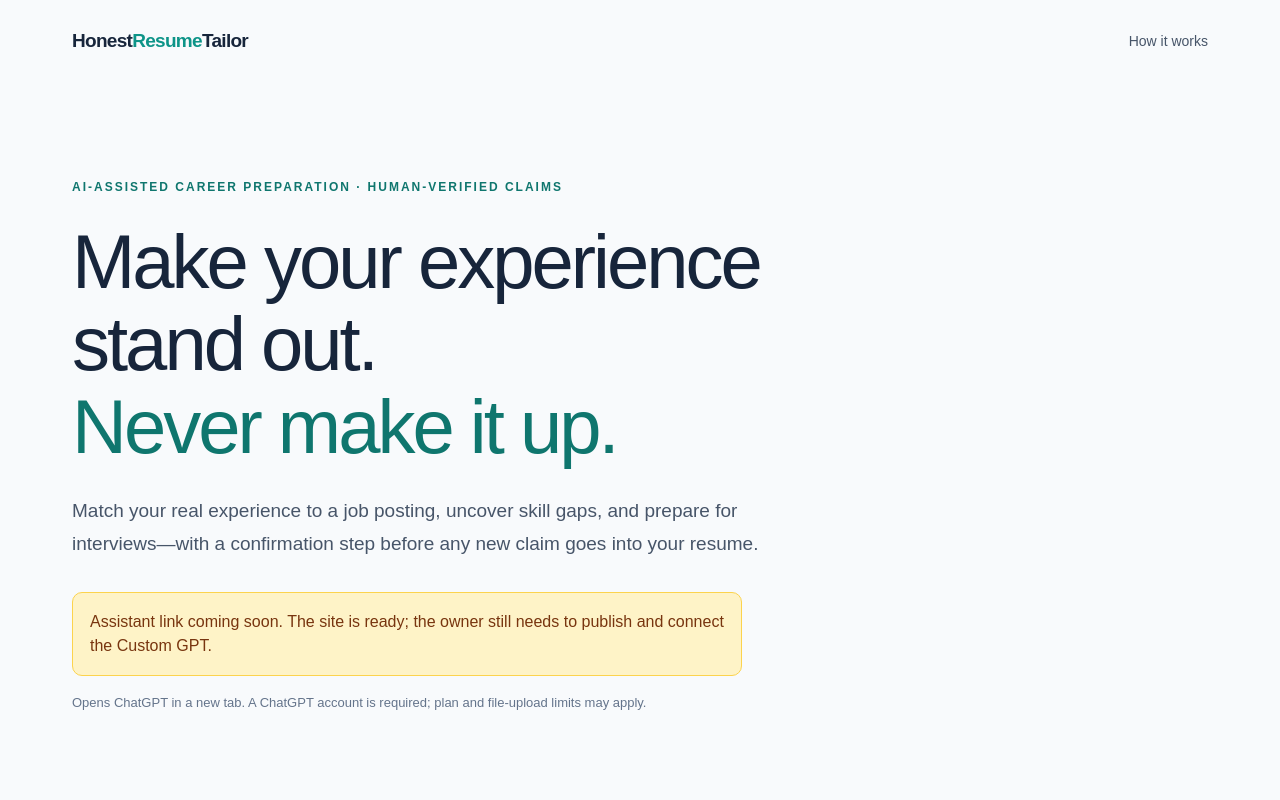
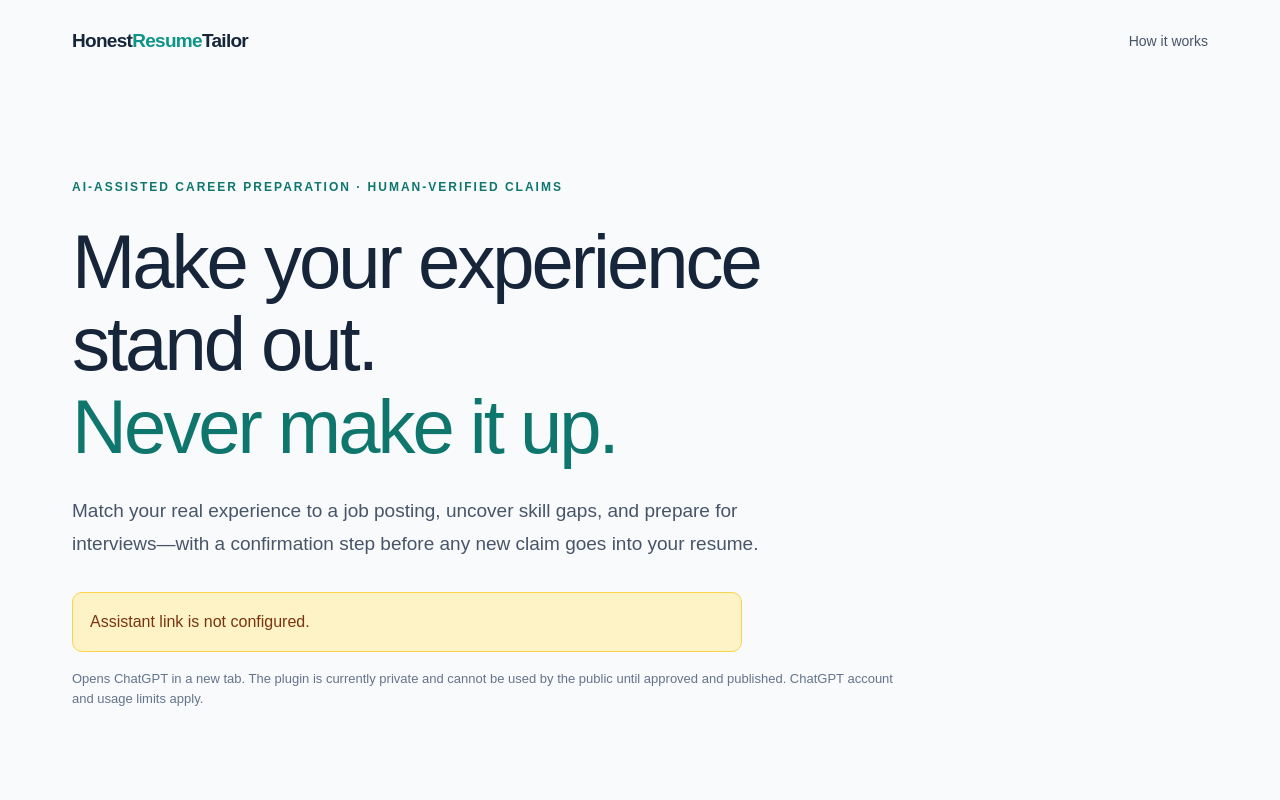
Before and after one commit to kmccar80/honest-resume-tailor, a Next.js app: page /honest-resume-tailor/ in a window 1280 px wide. Shown: the top 800 px of the page. Built offline with nearby package versions, Linux system fonts and the light colour scheme; no server answers.

Commit message:
Accept plugin launch URLs and disclose private availability

```diff
--- a/app/page.tsx
+++ b/app/page.tsx
@@ -1,5 +1,5 @@
-const gptUrl = process.env.NEXT_PUBLIC_GPT_URL || "";
-const ready = /^https:\/\/chatgpt\.com\/g\/[^\s/]+/.test(gptUrl);
+const assistantUrl = process.env.NEXT_PUBLIC_ASSISTANT_URL || process.env.NEXT_PUBLIC_GPT_URL || "https://chatgpt.com/plugins/plugins_6b03af44c17c81918e8a7b89d1e46887";
+const ready = /^https:\/\/chatgpt\.com\/(?:g|plugins)\/[a-zA-Z0-9_-]+\/?$/.test(assistantUrl);
 
 export default function Home() {
   return (
@@ -9,8 +9,8 @@ export default function Home() {
         <div className="eyebrow">AI-assisted career preparation · Human-verified claims</div>
         <h1>Make your experience stand out.<br/><em>Never make it up.</em></h1>
         <p className="lead">Match your real experience to a job posting, uncover skill gaps, and prepare for interviews—with a confirmation step before any new claim goes into your resume.</p>
-        {ready ? <a className="primary" href={gptUrl} target="_blank" rel="noopener noreferrer">Launch resume assistant ↗</a> : <div className="notready" role="status">Assistant link coming soon. The site is ready; the owner still needs to publish and connect the Custom GPT.</div>}
-        <p className="fine">Opens ChatGPT in a new tab. A ChatGPT account is required; plan and file-upload limits may apply.</p>
+        {ready ? <a className="primary" href={assistantUrl} target="_blank" rel="noopener noreferrer">Launch resume assistant ↗</a> : <div className="notready" role="status">Assistant link is not configured.</div>}
+        <p className="fine">Opens ChatGPT in a new tab. The plugin is currently private and cannot be used by the public until approved and published. ChatGPT account and usage limits apply.</p>
       </section>
       <section id="how" className="section">
         <h2>How it works</h2>
```
